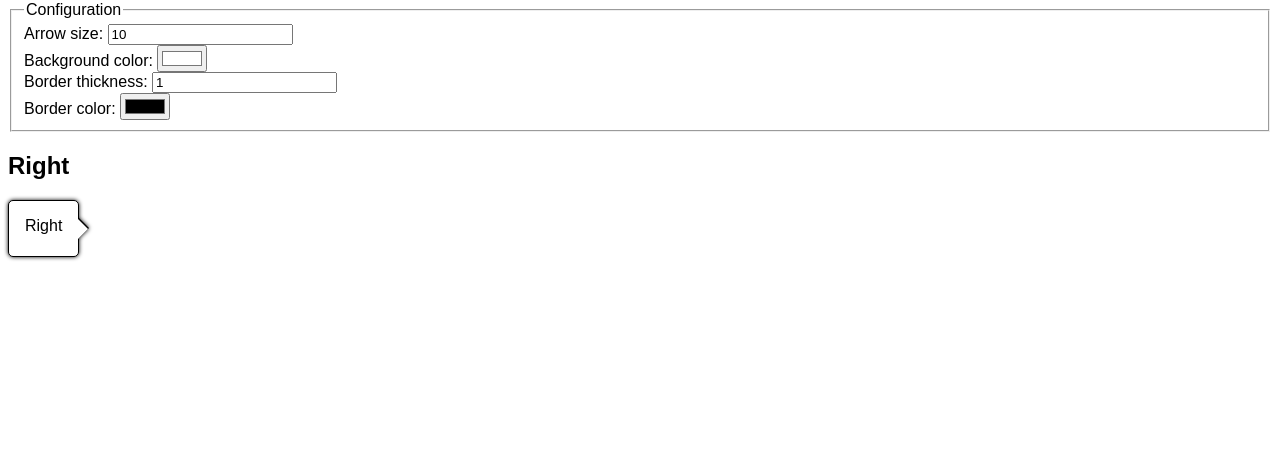
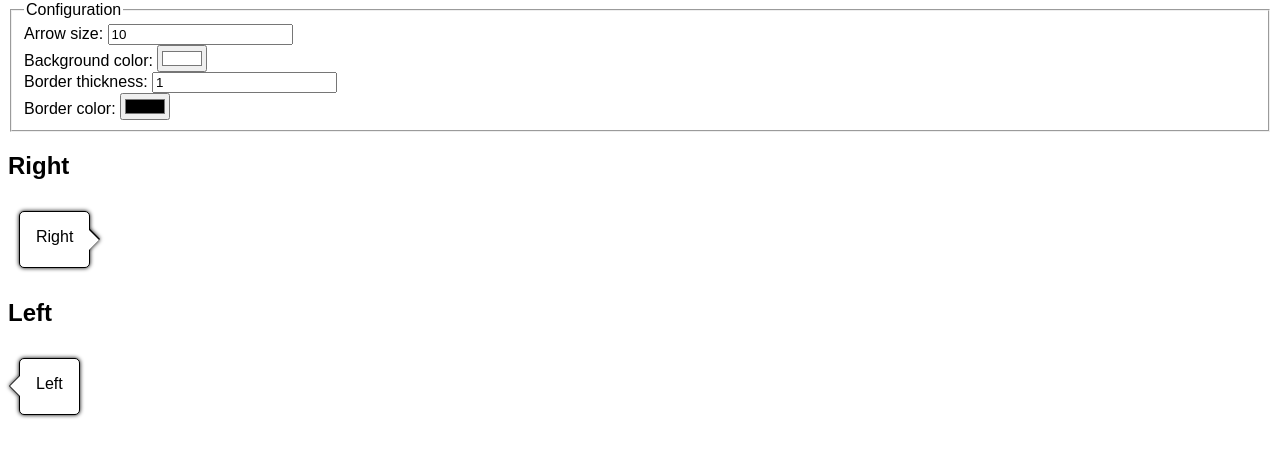
Before and after one commit to TomasHubelbauer/css-shadow-arrow-popup, a plain HTML site: page index.html in a window 1280 px wide. Shown: the part 79-536 px from the top of the page. Drawn offline with Linux system fonts and the light colour scheme.

Commit message:
Add support for left arrow

```diff
--- a/index.css
+++ b/index.css
@@ -2,37 +2,54 @@ body {
 	font: icon;
 }
 
-#shadowDiv {
+.arrowPopup {
   --square-root-of-2: 1.41421356237;
 
   background: var(--background-color);
   border: var(--border-thickness) solid var(--border-color);
   border-radius: 5px;
   display: inline-block;
-  filter: drop-shadow(0 0 2px black);
+	filter: drop-shadow(0 0 2px black);
+	margin: calc(var(--arrow-size) + var(--border-thickness));
 	min-height: calc((var(--arrow-size) + var(--border-thickness) * var(--square-root-of-2)) * 2);
 	padding: 1em;
   position: relative;
 }
 
-#shadowDiv::after {
+.arrowPopup::after {
 	border: calc(var(--arrow-size)) solid transparent;
-	border-left-color: var(--background-color);
 	content: '';
 	height: 0;
-  left: 100%;
 	position: absolute;
 	top: calc(50% - var(--arrow-size));
 	width: 0;
 }
 
-#shadowDiv::before {
+.arrowPopupRight::after {
+	border-left-color: var(--background-color);
+  left: 100%;
+}
+
+.arrowPopupLeft::after {
+	border-right-color: var(--background-color);
+  right: 100%;
+}
+
+.arrowPopup::before {
 	border: calc(var(--arrow-size) + var(--border-thickness) * var(--square-root-of-2)) solid transparent;
-	border-left-color: var(--border-color);
 	content: '';
 	height: 0;
-  left: 100%;
 	position: absolute;
 	top: calc(50% - var(--arrow-size) - var(--border-thickness) * var(--square-root-of-2));
 	width: 0;
 }
+
+.arrowPopupRight::before {
+	border-left-color: var(--border-color);
+  left: 100%;
+}
+
+.arrowPopupLeft::before {
+	border-right-color: var(--border-color);
+  right: 100%;
+}
--- a/index.html
+++ b/index.html
@@ -28,8 +28,12 @@
       </div>
     </fieldset>
     <h2>Right</h2>
-    <div id="shadowDiv">
+    <div class="arrowPopup arrowPopupRight">
       Right
+    </div>
+    <h2>Left</h2>
+    <div class="arrowPopup arrowPopupLeft">
+      Left
     </div>
   </body>
 </html>
```
